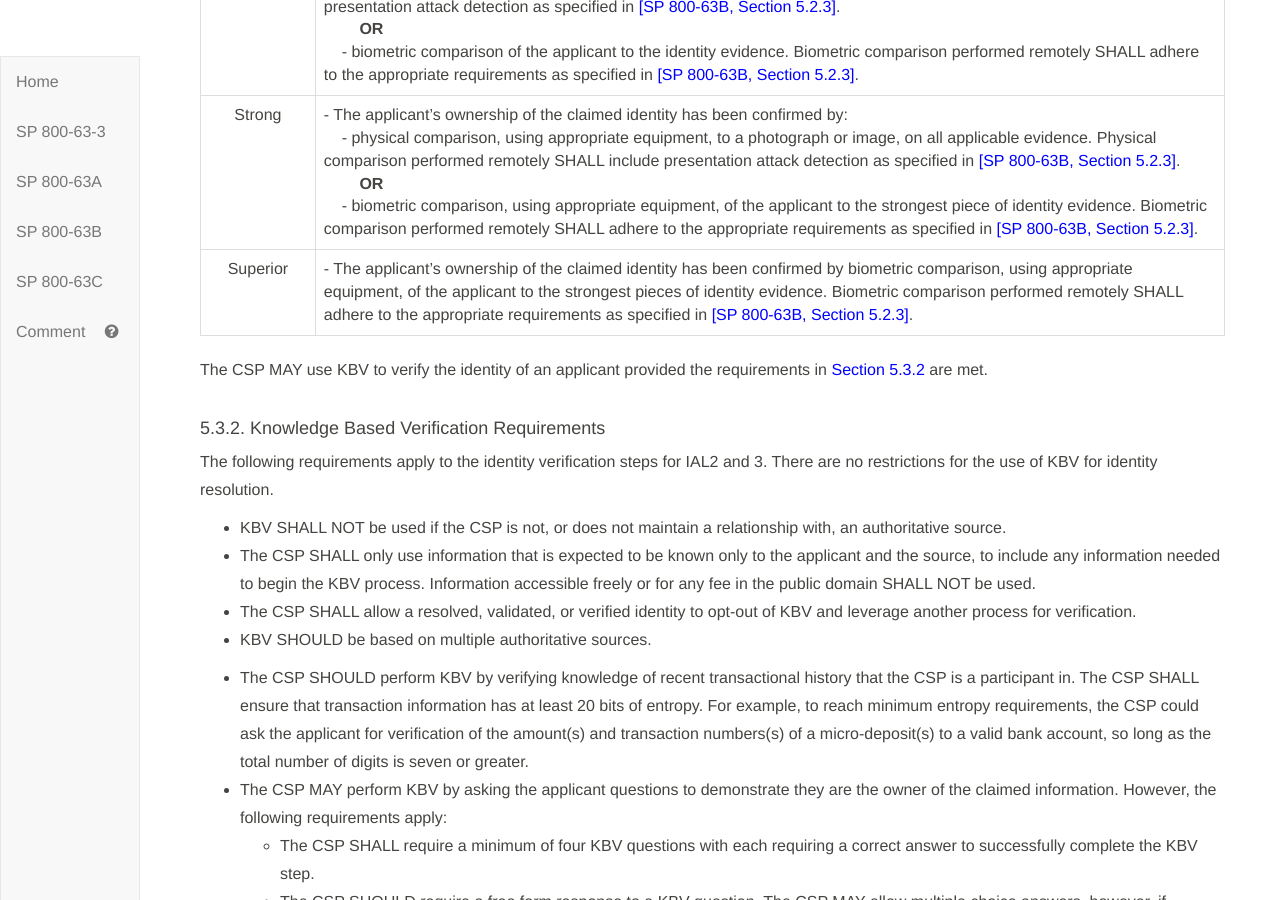
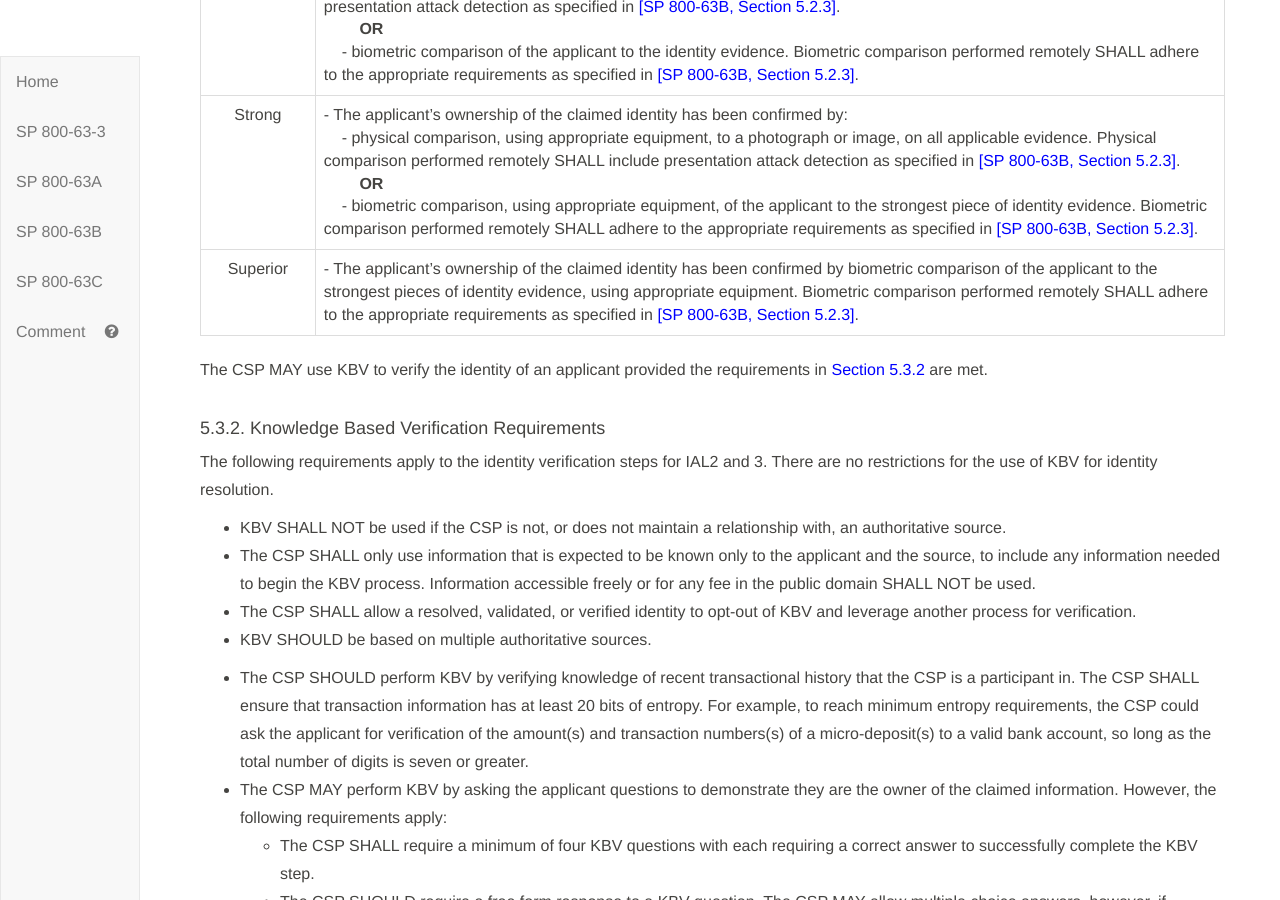
Before and after one commit to usnistgov/800-63-3, a Jekyll site: the page built from sp800-63a/sec5_proofing.md, in a window 1280 px wide and 900 px high, scrolled down 4455 px. Built offline with Jekyll 4.4.1, drawn with Linux system fonts in a browser that asks for light colours; our own code applies the rules of GitHub Pages for plain Markdown files.

Commit message:
Closes #820

```diff
--- a/sp800-63a/sec5_proofing.md
+++ b/sp800-63a/sec5_proofing.md
@@ -90,7 +90,7 @@
 |Weak|The applicant has been confirmed as having access to the evidence provided to support the claimed identity.|
 |Fair|- The applicant's ownership of the claimed identity has been confirmed by:<br>&nbsp;&nbsp;&nbsp;&nbsp;- KBV.  See [Section 5.3.2](#kbv) for more details. <br>&nbsp;&nbsp;&nbsp;&nbsp;&nbsp;&nbsp;&nbsp;&nbsp;**OR**<br>&nbsp;&nbsp;&nbsp;&nbsp;- a physical comparison of the applicant to the identity evidence. Physical comparison performed remotely SHALL include presentation attack detection as specified in [[SP 800-63B, Section 5.2.3]](sp800-63b.html/#biometric_use). <br>&nbsp;&nbsp;&nbsp;&nbsp;&nbsp;&nbsp;&nbsp;&nbsp;**OR**<br>&nbsp;&nbsp;&nbsp;&nbsp;- biometric comparison of the applicant to the identity evidence. Biometric comparison performed remotely SHALL adhere to the appropriate requirements as specified in [[SP 800-63B, Section 5.2.3]](sp800-63b.html/#biometric_use). |
 |Strong|- The applicant's ownership of the claimed identity has been confirmed by: <br>&nbsp;&nbsp;&nbsp;&nbsp;- physical comparison, using appropriate equipment, to a photograph or image, on all applicable evidence. Physical comparison performed remotely SHALL include presentation attack detection as specified in [[SP 800-63B, Section 5.2.3]](sp800-63b.html/#biometric_use). <br>&nbsp;&nbsp;&nbsp;&nbsp;&nbsp;&nbsp;&nbsp;&nbsp;**OR**<br>&nbsp;&nbsp;&nbsp;&nbsp;- biometric comparison, using appropriate equipment, of the applicant to the strongest piece of identity evidence. Biometric comparison performed remotely SHALL adhere to the appropriate requirements as specified in [[SP 800-63B, Section 5.2.3]](sp800-63b.html/#biometric_use).|
-|Superior|- The applicant's ownership of the claimed identity has been confirmed by biometric comparison, using appropriate equipment, of the applicant to the strongest pieces of identity evidence. Biometric comparison performed remotely SHALL adhere to the appropriate requirements as specified in [[SP 800-63B, Section 5.2.3]](sp800-63b.html/#biometric_use).|
+|Superior|- The applicant's ownership of the claimed identity has been confirmed by biometric comparison of the applicant to the strongest pieces of identity evidence, using appropriate equipment. Biometric comparison performed remotely SHALL adhere to the appropriate requirements as specified in [[SP 800-63B, Section 5.2.3]](sp800-63b.html/#biometric_use).|
 
 The CSP MAY use KBV to verify the identity of an applicant provided the requirements in [Section 5.3.2](#kbv) are met.
 
```
